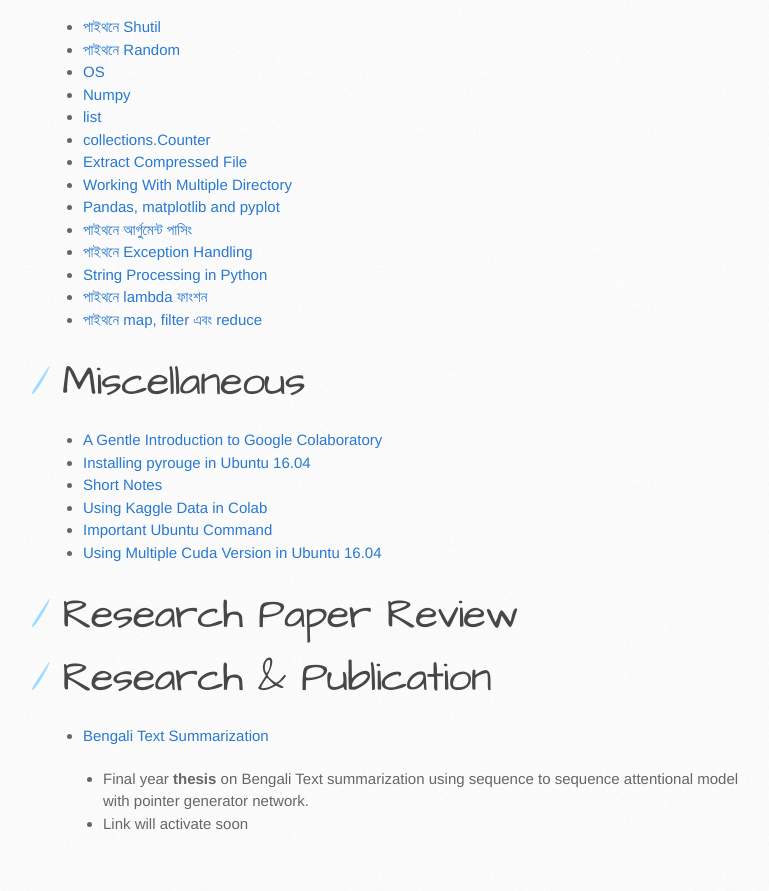
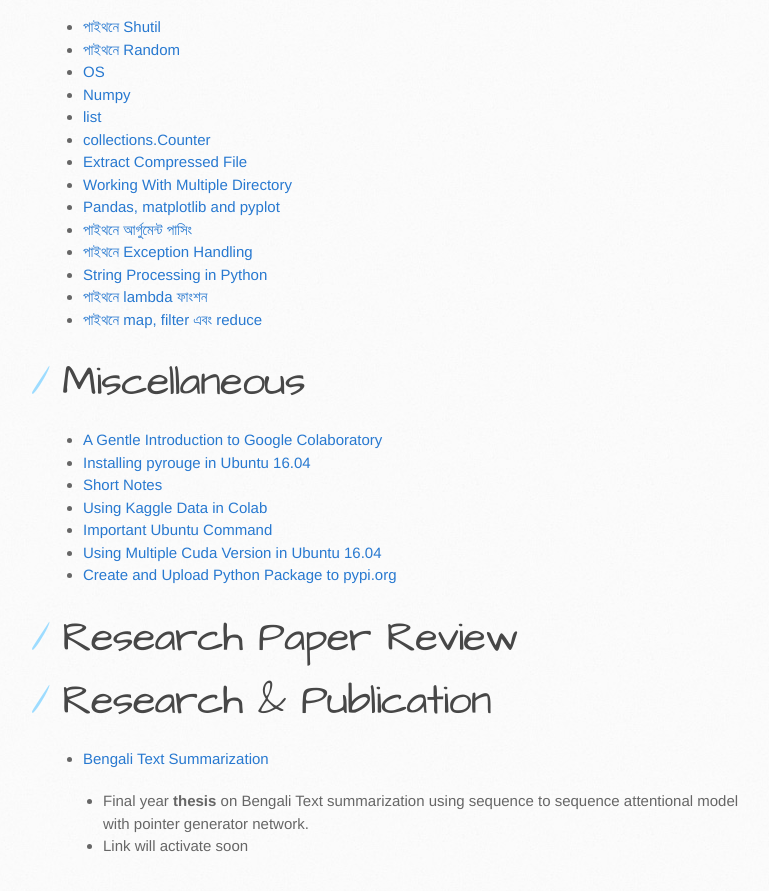
Before and after one commit to sagorbrur/sagorbrur.github.io, a Jekyll site: the page built from index.md, in a window 1280 px wide and 900 px high, scrolled down 1418 px. Shown: the top 891 px of the window, without its empty margins (107-876 px from the left). Built offline with Jekyll 4.4.1, drawn with Linux system fonts in a browser that asks for light colours; our own code applies the rules of GitHub Pages for plain Markdown files.

Commit message:
added miscellaneous/upload_pypi_package.md

```diff
--- a/index.md
+++ b/index.md
@@ -64,6 +64,7 @@
 * [Using Kaggle Data in Colab](miscellaneous/kaggle_data_colab.md)
 * [Important Ubuntu Command](miscellaneous/im_ubuntu_command.md)
 * [Using Multiple Cuda Version in Ubuntu 16.04](miscellaneous/using_multiple_cuda_ubuntu.md)
+* [Create and Upload Python Package to pypi.org](miscellaneous/upload_pypi_package.md)
 
 # Research Paper Review
 
```
